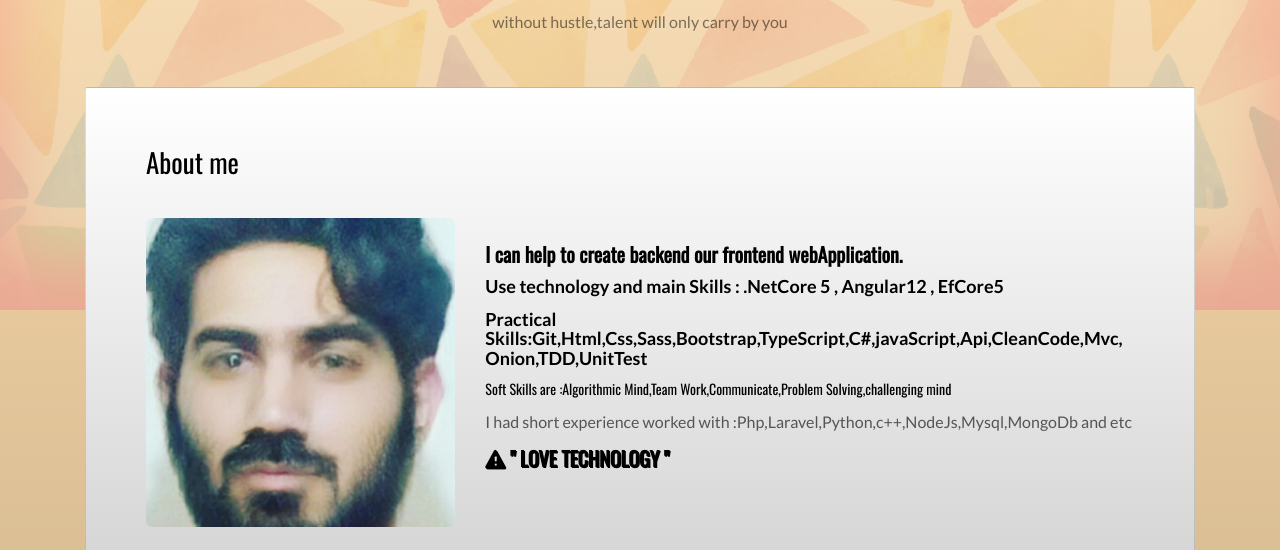
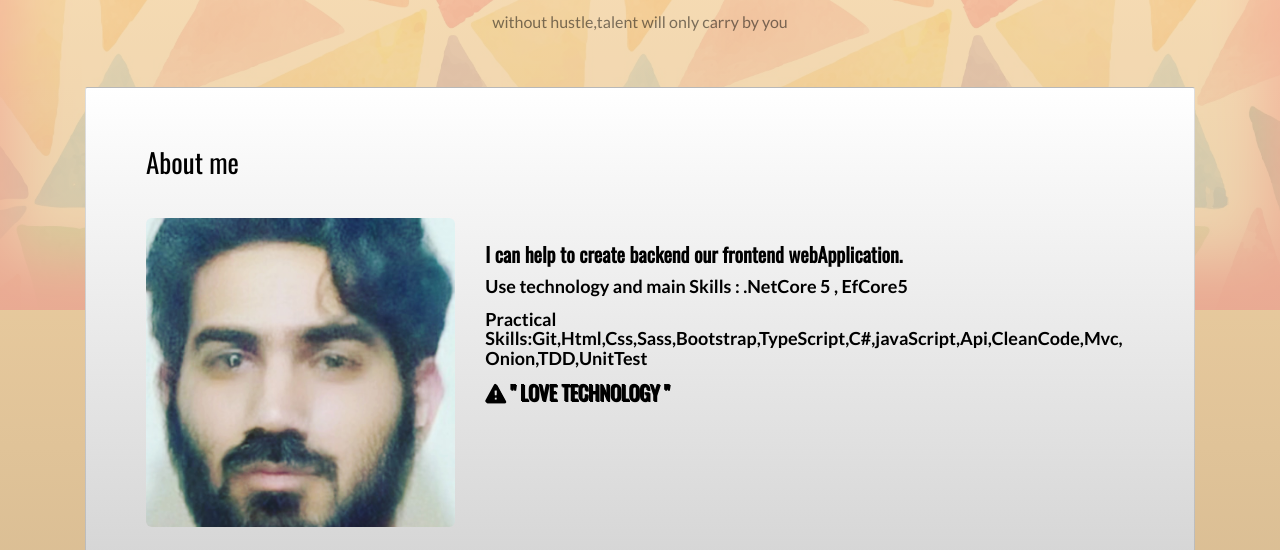
Before and after one commit to ArashAbdollahi1999823Job/PortfolioEN, a plain HTML site: page index.html in a window 1280 px wide. Shown: the part 250-800 px from the top of the page. Drawn offline with nearby package versions, Linux system fonts and the light colour scheme.

Commit message:
change One

```diff
--- a/index.html
+++ b/index.html
@@ -68,13 +68,10 @@
                             <div class="col-md-8">
 
                                 <h3 class="fw-bold">I can help to create backend our frontend webApplication.</h3>
-                                <h5 class="fw-bold">Use technology and main Skills : .NetCore 5 , Angular12 ,
+                                <h5 class="fw-bold">Use technology and main Skills : .NetCore 5  ,
                                     EfCore5</h5>
                                 <h5 class="fw-bold"> Practical
                                     Skills:Git,Html,Css,Sass,Bootstrap,TypeScript,C#,javaScript,Api,CleanCode,Mvc,Onion,TDD,UnitTest</h5>
-                                <h6>Soft Skills are :Algorithmic Mind,Team Work,Communicate,Problem Solving,challenging mind</h6>
-
-                                <p>I had short experience worked with :Php,Laravel,Python,c++,NodeJs,Mysql,MongoDb and etc </p>
 
                                 <h4 class="fw-bold" style="text-shadow: 1px 1px black"><i
                                         class="fa fa-exclamation-triangle" aria-hidden="true"></i> " LOVE TECHNOLOGY "
```
Also changed, not shown: 1 other file.
